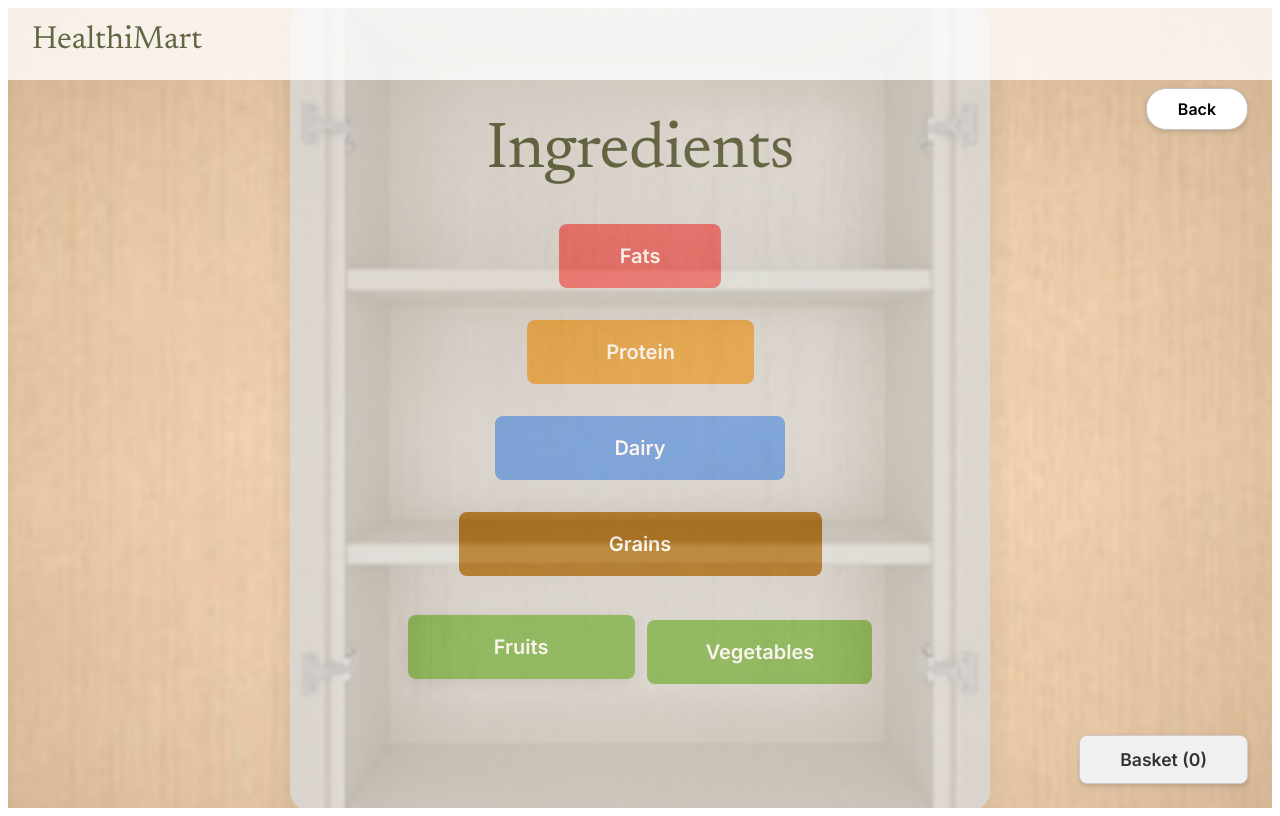
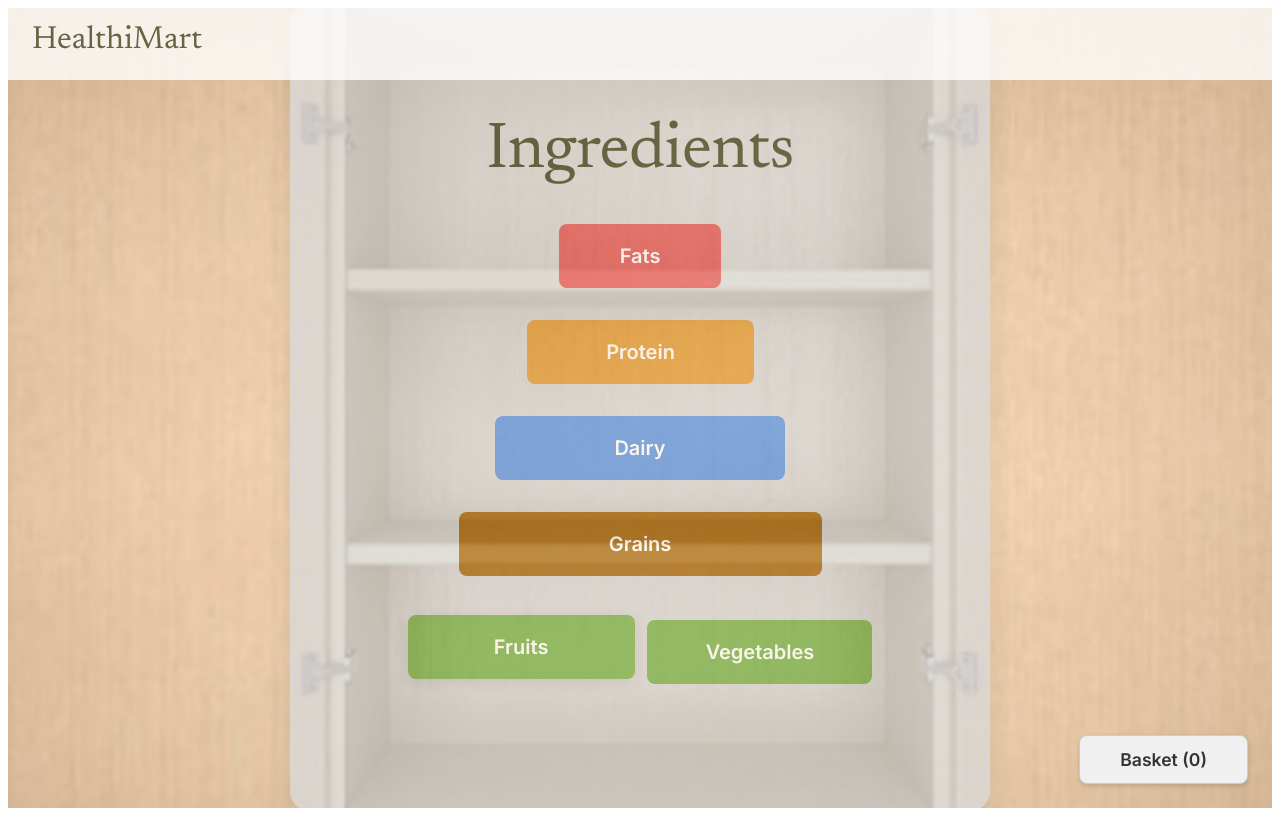
Before and after one commit to vienna601/HealthiMart, a React (Vite) app: page /menu in a window 1280 px wide. Built offline with nearby package versions, Linux system fonts and the light colour scheme.

Commit message:
delete menu back button

```diff
--- a/src/routes/Menu.jsx
+++ b/src/routes/Menu.jsx
@@ -29,9 +29,6 @@ export default function Menu() {
         onSelectGroup={setSelectedGroup}
         selectedGroup={selectedGroup}
       />
-      <Button to="/" className="return-button">
-        Back
-      </Button>
       <Button to="/basket" className="basket-button">
         Basket ({basket.length})
       </Button>
```
